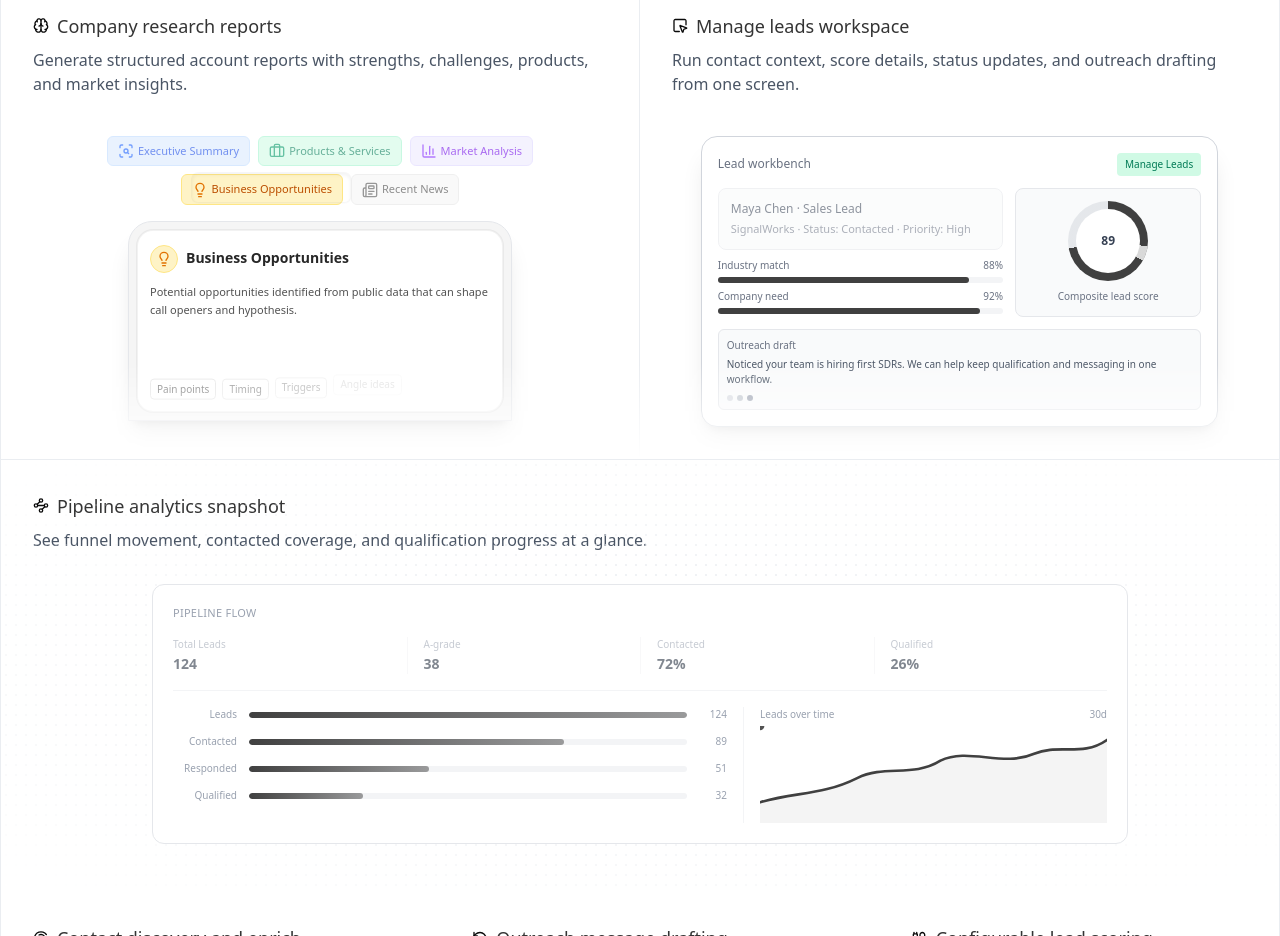
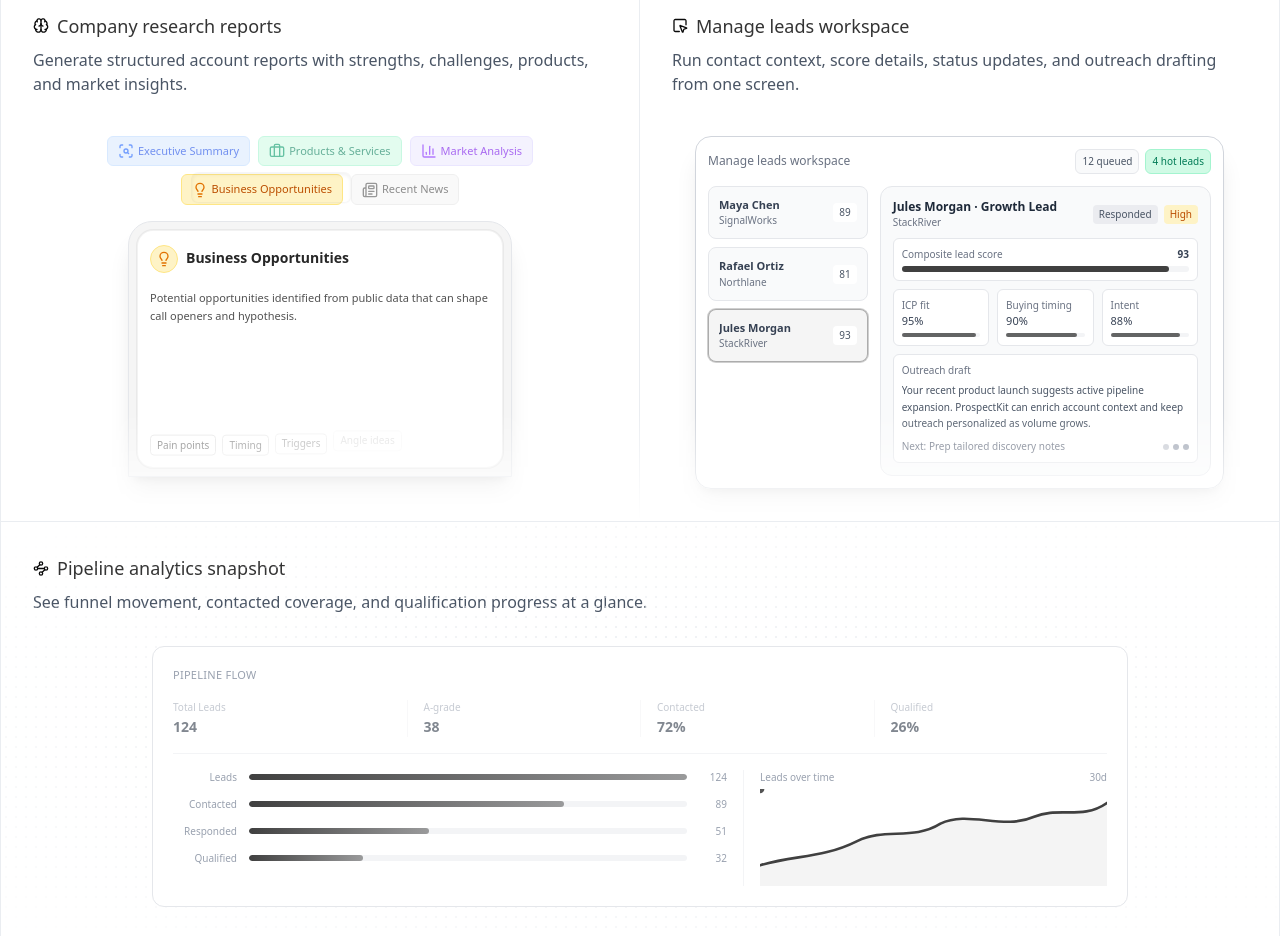
Before and after one commit to arieljns/ProspectKit, a Next.js app: page / in a window 1280 px wide. Shown: the part 2720-3656 px from the top of the page. Built offline with nearby package versions, Linux system fonts and the light colour scheme; no server answers.

Commit message:
feat: enhance ManageLeadsSkeleton with dynamic lead display and improved UI elements for better user interaction

```diff
--- a/components/marketing/template/agentic-intelligence/skeletons.tsx
+++ b/components/marketing/template/agentic-intelligence/skeletons.tsx
@@ -108,7 +108,7 @@ export function DiscoverCompaniesSkeleton() {
           </button>
         ))}
       </div>
-      <div className="relative mx-auto h-[12.5rem] w-full max-w-sm rounded-t-3xl border border-gray-200 bg-neutral-100 p-2 shadow-xl dark:border-neutral-700 dark:bg-neutral-800">
+      <div className="relative mx-auto h-[16rem] w-full max-w-sm rounded-t-3xl border border-gray-200 bg-neutral-100 p-2 shadow-xl dark:border-neutral-700 dark:bg-neutral-800">
         <ResearchSectionCard
           title={selected.title}
           icon={selected.icon}
@@ -139,7 +139,7 @@ const ResearchSectionCard = ({
   return (
     <motion.div
       key={title}
-      className="flex h-full flex-col gap-2.5 rounded-2xl border border-black/5 bg-white p-3 ring-1 ring-black/5 dark:border-white/10 dark:bg-neutral-900 dark:ring-white/10"
+      className="flex h-full flex-col gap-4 rounded-2xl border border-black/5 bg-white p-3 ring-1 ring-black/5 dark:border-white/10 dark:bg-neutral-900 dark:ring-white/10"
       initial={{ opacity: 0, y: 8 }}
       animate={{ opacity: 1, y: 0 }}
       transition={{ duration: 0.25 }}
@@ -189,90 +189,214 @@ const ResearchSectionCard = ({
 };
 
 export function ManageLeadsSkeleton() {
+  const leads: LeadWorkbenchItem[] = [
+    {
+      name: "Maya Chen",
+      title: "Head of Revenue",
+      company: "SignalWorks",
+      status: "Contacted",
+      score: 89,
+      priority: "High",
+      nextStep: "Send pricing-angle follow-up",
+      draft:
+        "Noticed you are building your first SDR pod. ProspectKit can keep list building, scoring, and message drafts in one workflow without adding another heavy tool.",
+      signals: [
+        { label: "ICP fit", value: 92 },
+        { label: "Buying timing", value: 84 },
+        { label: "Intent", value: 78 },
+      ],
+    },
+    {
+      name: "Rafael Ortiz",
+      title: "VP Sales",
+      company: "Northlane",
+      status: "New",
+      score: 81,
+      priority: "Medium",
+      nextStep: "Generate first-touch opener",
+      draft:
+        "Saw your team posting for outbound roles while expanding upmarket. We can help prioritize who to contact first and draft tailored outreach faster.",
+      signals: [
+        { label: "ICP fit", value: 86 },
+        { label: "Buying timing", value: 72 },
+        { label: "Intent", value: 69 },
+      ],
+    },
+    {
+      name: "Jules Morgan",
+      title: "Growth Lead",
+      company: "StackRiver",
+      status: "Responded",
+      score: 93,
+      priority: "High",
+      nextStep: "Prep tailored discovery notes",
+      draft:
+        "Your recent product launch suggests active pipeline expansion. ProspectKit can enrich account context and keep outreach personalized as volume grows.",
+      signals: [
+        { label: "ICP fit", value: 95 },
+        { label: "Buying timing", value: 90 },
+        { label: "Intent", value: 88 },
+      ],
+    },
+  ];
+
+  const [activeLeadIndex, setActiveLeadIndex] = useState(0);
+  const activeLead = leads[activeLeadIndex];
+
+  useEffect(() => {
+    const timer = setInterval(() => {
+      setActiveLeadIndex((index) => (index + 1) % leads.length);
+    }, 2600);
+    return () => clearInterval(timer);
+  }, [leads.length]);
+
   return (
-    <div className="relative mx-auto mt-10 w-[90%] rounded-2xl border border-gray-300 bg-white p-4 shadow-xl dark:border-neutral-700 dark:bg-neutral-900">
+    <div className="relative mx-auto mt-10 w-[92%] rounded-2xl border border-gray-300 bg-white/95 p-3 shadow-xl dark:border-neutral-700 dark:bg-neutral-900/95">
       <div className="mb-3 flex items-center justify-between">
-        <p className="text-xs font-medium text-gray-500">Lead workbench</p>
-        <span className="rounded bg-emerald-100 px-2 py-1 text-[10px] text-emerald-700 dark:bg-emerald-900/30 dark:text-emerald-300">
-          Manage Leads
+        <p className="text-xs font-medium text-gray-500">Manage leads workspace</p>
+        <div className="flex items-center gap-1.5 text-[10px]">
+          <span className="rounded-md border border-gray-200 bg-gray-50 px-1.5 py-1 text-gray-600 dark:border-neutral-700 dark:bg-neutral-800 dark:text-neutral-300">
+            12 queued
+          </span>
+          <span className="rounded-md border border-emerald-200 bg-emerald-100 px-1.5 py-1 text-emerald-700 dark:border-emerald-400/20 dark:bg-emerald-900/30 dark:text-emerald-300">
+            4 hot leads
           </span>
         </div>
-      <div className="grid grid-cols-5 gap-3">
-        <div className="col-span-3 space-y-2">
+      </div>
+
+      <div className="grid grid-cols-1 gap-3 md:grid-cols-12">
+        <div className="space-y-2 md:col-span-4">
+          {leads.map((lead, index) => {
+            const isActive = index === activeLeadIndex;
+            return (
+              <button
+                key={`${lead.name}-${lead.company}`}
+                type="button"
+                onClick={() => setActiveLeadIndex(index)}
+                className={cn(
+                  "w-full rounded-lg border p-2.5 text-left transition",
+                  "border-gray-200 bg-gray-50 hover:border-gray-300 dark:border-neutral-700 dark:bg-neutral-800 dark:hover:border-neutral-600",
+                  isActive &&
+                    "border-brand/40 bg-brand/5 ring-1 ring-brand/25 dark:border-brand/40 dark:bg-brand/10",
+                )}
+              >
+                <div className="flex items-center justify-between gap-2">
+                  <div className="min-w-0">
+                    <p className="truncate text-[11px] font-semibold text-gray-700 dark:text-neutral-100">
+                      {lead.name}
+                    </p>
+                    <p className="truncate text-[10px] text-gray-500 dark:text-neutral-400">
+                      {lead.company}
+                    </p>
+                  </div>
+                  <span className="rounded bg-white px-1.5 py-0.5 text-[10px] font-medium text-gray-600 dark:bg-neutral-900 dark:text-neutral-300">
+                    {lead.score}
+                  </span>
+                </div>
+              </button>
+            );
+          })}
+        </div>
+
         <motion.div
-            {...pulse}
-            className="rounded-lg border border-gray-200 bg-gray-50 p-3 dark:border-neutral-700 dark:bg-neutral-800"
+          key={activeLead.name}
+          className="rounded-xl border border-gray-200 bg-gray-50 p-3 dark:border-neutral-700 dark:bg-neutral-800 md:col-span-8"
+          initial={{ opacity: 0, y: 6 }}
+          animate={{ opacity: 1, y: 0 }}
+          transition={{ duration: 0.22 }}
         >
-            <p className="text-xs font-medium text-gray-700 dark:text-neutral-200">
-              Maya Chen · Sales Lead
+          <div className="flex flex-wrap items-center justify-between gap-2">
+            <div>
+              <p className="text-xs font-semibold text-gray-800 dark:text-neutral-100">
+                {activeLead.name} · {activeLead.title}
               </p>
-            <p className="mt-1 text-[11px] text-gray-500 dark:text-neutral-400">
-              SignalWorks · Status: Contacted · Priority: High
+              <p className="text-[10px] text-gray-500 dark:text-neutral-400">
+                {activeLead.company}
               </p>
-          </motion.div>
-          <div className="space-y-1.5">
-            {[
-              { label: "Industry match", width: "88%" },
-              { label: "Company need", width: "92%" },
-            ].map((item, index) => (
-              <div key={item.label}>
-                <div className="mb-1 flex justify-between text-[10px] text-gray-500 dark:text-neutral-400">
-                  <span>{item.label}</span>
-                  <span>{item.width}</span>
+            </div>
+            <div className="flex items-center gap-1.5 text-[10px]">
+              <span className="rounded bg-gray-200/70 px-1.5 py-0.5 text-gray-600 dark:bg-neutral-700 dark:text-neutral-300">
+                {activeLead.status}
+              </span>
+              <span className="rounded bg-amber-100 px-1.5 py-0.5 text-amber-700 dark:bg-amber-900/30 dark:text-amber-300">
+                {activeLead.priority}
+              </span>
+            </div>
+          </div>
+
+          <div className="mt-2 rounded-md border border-gray-200 bg-white p-2 dark:border-neutral-700 dark:bg-neutral-900">
+            <div className="mb-1 flex items-center justify-between text-[10px] text-gray-500 dark:text-neutral-400">
+              <span>Composite lead score</span>
+              <span className="font-semibold text-gray-700 dark:text-neutral-200">{activeLead.score}</span>
             </div>
             <div className="h-1.5 rounded-full bg-gray-100 dark:bg-neutral-800">
               <motion.div
                 initial={{ width: 0 }}
-                    animate={{ width: item.width }}
-                    transition={{ duration: 0.9, delay: 0.2 + index * 0.12 }}
+                animate={{ width: `${activeLead.score}%` }}
+                transition={{ duration: 0.55, ease: "easeOut" }}
                 className="bg-brand h-full rounded-full"
+              />
+            </div>
+          </div>
+
+          <div className="mt-2 grid grid-cols-1 gap-2 sm:grid-cols-3">
+            {activeLead.signals.map((signal, index) => (
+              <div
+                key={signal.label}
+                className="rounded-md border border-gray-200 bg-white p-2 dark:border-neutral-700 dark:bg-neutral-900"
+              >
+                <p className="text-[10px] text-gray-500 dark:text-neutral-400">{signal.label}</p>
+                <p className="mb-1 text-[11px] font-medium text-gray-700 dark:text-neutral-200">{signal.value}%</p>
+                <div className="h-1 rounded-full bg-gray-100 dark:bg-neutral-800">
+                  <motion.div
+                    initial={{ width: 0 }}
+                    animate={{ width: `${signal.value}%` }}
+                    transition={{ duration: 0.45, delay: 0.05 * index }}
+                    className="bg-brand/80 h-full rounded-full"
                   />
                 </div>
               </div>
             ))}
           </div>
-        </div>
 
-        <div className="col-span-2 rounded-lg border border-gray-200 bg-gray-50 p-3 dark:border-neutral-700 dark:bg-neutral-800">
-          <div className="relative mx-auto h-20 w-20">
-            <div className="absolute inset-0 rounded-full bg-[conic-gradient(var(--color-brand)_0_72%,rgba(209,213,219,0.5)_72%_100%)]" />
-            <motion.div
-              className="absolute inset-0 rounded-full"
-              style={{ background: "conic-gradient(transparent 0 80%, rgba(255,255,255,0.8) 80% 86%, transparent 86% 100%)" }}
-              animate={{ rotate: [0, 360] }}
-              transition={{ duration: 2.8, repeat: Infinity, ease: "linear" }}
-            />
-            <div className="absolute inset-2 flex items-center justify-center rounded-full bg-white text-xs font-semibold text-gray-700 dark:bg-neutral-900 dark:text-neutral-200">
-              89
-            </div>
-          </div>
-          <p className="mt-2 text-center text-[10px] text-gray-500 dark:text-neutral-400">
-            Composite lead score
+          <div className="mt-2 rounded-md border border-gray-200 bg-white p-2 dark:border-neutral-700 dark:bg-neutral-900">
+            <p className="text-[10px] text-gray-500 dark:text-neutral-400">Outreach draft</p>
+            <p className="mt-1 line-clamp-3 text-[10px] leading-relaxed text-gray-600 dark:text-neutral-300">
+              {activeLead.draft}
             </p>
-        </div>
-      </div>
-      <div className="mt-3 rounded-md border border-gray-200 bg-gray-50 p-2 dark:border-neutral-700 dark:bg-neutral-800">
-        <p className="text-[10px] text-gray-500 dark:text-neutral-400">
-          Outreach draft
-        </p>
-        <p className="mt-1 text-[10px] text-gray-600 dark:text-neutral-300">
-          Noticed your team is hiring first SDRs. We can help keep qualification
-          and messaging in one workflow.
-        </p>
-        <div className="mt-2 flex items-center gap-1">
+            <div className="mt-2 flex items-center justify-between">
+              <span className="text-[10px] text-gray-500 dark:text-neutral-400">
+                Next: {activeLead.nextStep}
+              </span>
+              <div className="flex items-center gap-1">
                 {[0, 1, 2].map((dot) => (
                   <motion.span
                     key={dot}
                     className="inline-block h-1.5 w-1.5 rounded-full bg-gray-400"
-              animate={{ opacity: [0.3, 1, 0.3] }}
-              transition={{ duration: 1, delay: dot * 0.2, repeat: Infinity }}
+                    animate={{ opacity: [0.25, 1, 0.25] }}
+                    transition={{ duration: 1, delay: dot * 0.18, repeat: Infinity }}
                   />
                 ))}
               </div>
             </div>
           </div>
+        </motion.div>
+      </div>
+    </div>
   );
 }
+
+type LeadWorkbenchItem = {
+  name: string;
+  title: string;
+  company: string;
+  status: string;
+  score: number;
+  priority: string;
+  nextStep: string;
+  draft: string;
+  signals: { label: string; value: number }[];
+};
 
 export function PipelineAnalyticsSkeleton() {
   const stats = [
```
Lines whose indentation alone changed are shown as unchanged.
